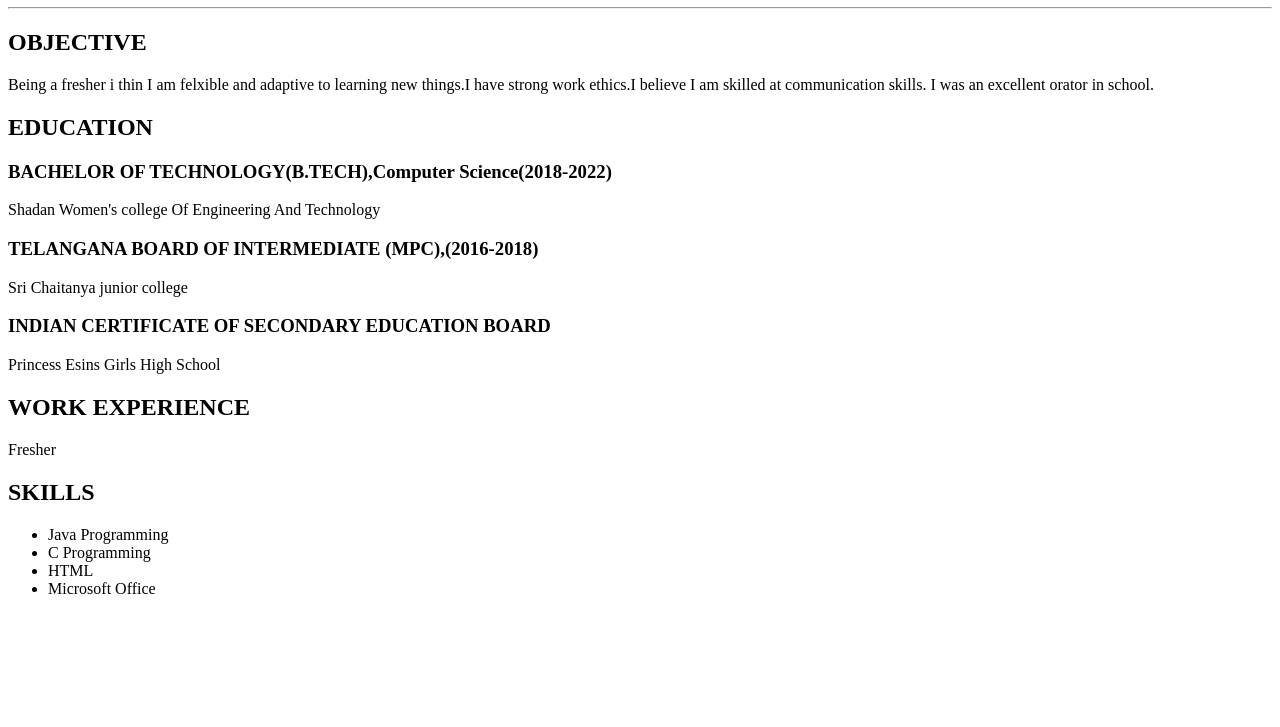
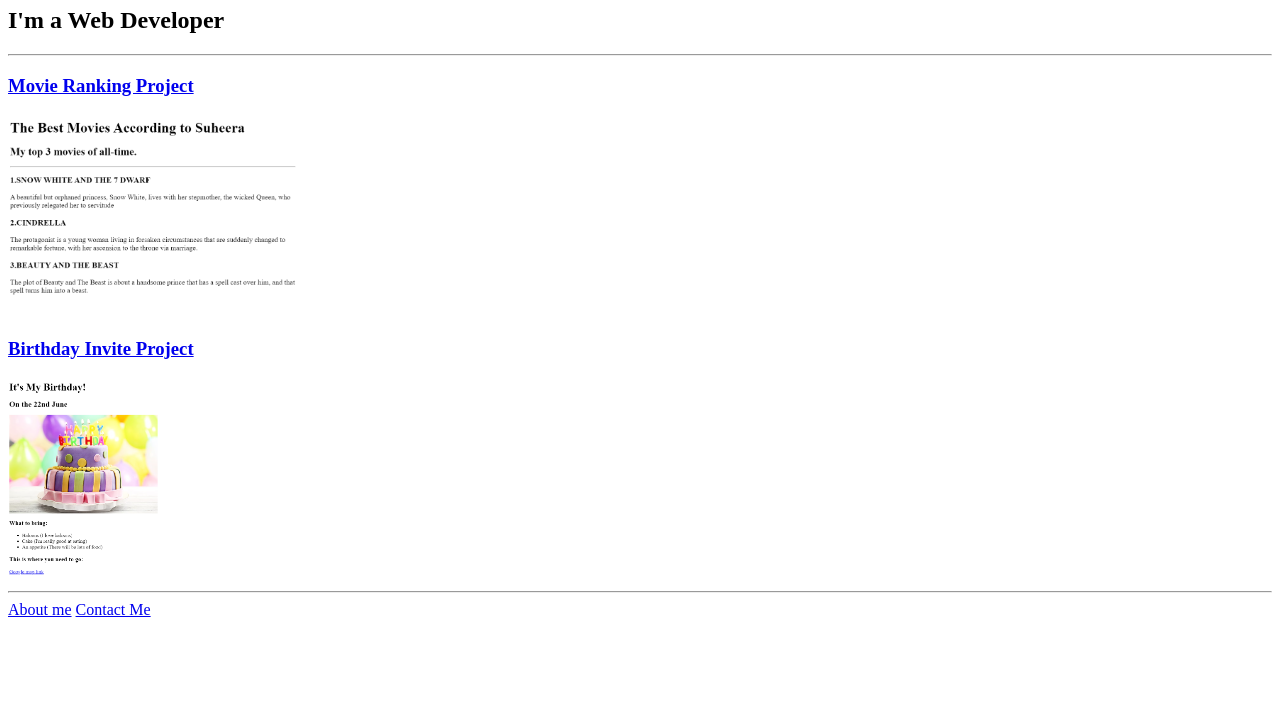
Before and after one commit to SUHEERASIDDIQUA/html-portfolio, a plain HTML site: page index.html in a window 1280 px wide. Shown: the part 73-800 px from the top of the page. Drawn offline with Linux system fonts and the light colour scheme.

Commit message:
Add files via upload

```diff
--- a/index.html
+++ b/index.html
@@ -1,35 +1,35 @@
+<!-- TODO 1: Create the HTML Boilerplate -->
 <!DOCTYPE html>
 <html lang="en">
 <head>
     <meta charset="UTF-8">
-    <title>My Resume</title>
+    <title>SUHEERA'S PORTFOLIO</title>
 </head>
+
 <body>
-    <h1>SUHEERA SIDDIQUA</h1>
-    <HR/>
-    <H2>OBJECTIVE</H2>
-    <P>Being a fresher i thin I am felxible and adaptive to learning new things.I have strong work ethics.I believe I am skilled at communication skills. I was an excellent orator in school.</P>
-
-
-    <H2>EDUCATION</H2>
-    <H3>BACHELOR OF TECHNOLOGY(B.TECH),Computer Science(2018-2022)</H3>
-    <p>Shadan Women's college Of Engineering And Technology</p>
-
-    <h3>TELANGANA BOARD OF INTERMEDIATE (MPC),(2016-2018)</h3>
-    <p>Sri Chaitanya junior college</p>
-
-    <h3>INDIAN CERTIFICATE OF SECONDARY EDUCATION BOARD</h3>
-    <p>Princess Esins Girls High School</p>
-
-    <H2>WORK EXPERIENCE</H2>
-    <p>Fresher</p>
-
-    <H2>SKILLS</H2>
-    <ul>
-        <li>Java Programming</li>
-        <li>C Programming</li>
-        <li>HTML</li>
-        <LI>Microsoft Office</LI>
-    </ul>
+    <H1>SUHEERA'S PORTFOLIO</H1>
+    <H2>I'm a Web Developer</H2>
+    <hr />
+    <h3><a href="./public/movie-ranking.html">Movie Ranking Project</a></h3>
+    <img src="./assets/images/movie ranking.PNG" height="200">
+    <h3><a href="./public/birthday-invite.html">Birthday Invite Project</a></h3>
+    <img src="./assets/images/birthday.PNG" height="200">
+    <hr/>
+    <a href="./public/about.html">About me</a>
+    <a href="./public/contact.html">Contact Me</a>
 </body>
 </html>
+
+<!-- TODO 2: Add Your previous projects' HTML into the public folder -->
+
+<!-- TODO 3: Take screenshots of your project previews and add the images to the images folder -->
+
+<!-- TODO 4: Add titles/subtitles etc. -->
+
+<!-- TODO 5: Add a link to the project pages -->
+
+<!-- TODO 6: Add images to show the project previews
+HINT for TODO 6: You can use the height attribute set to 200 to make the image smaller:
+https://developer.mozilla.org/en-US/docs/Web/HTML/Element/img#attr-height -->
+
+<!-- TODO 7: Add the Contact Me and About Me page links -->
```
